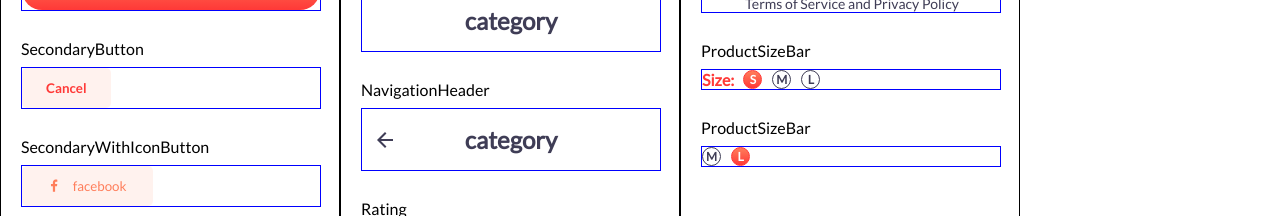
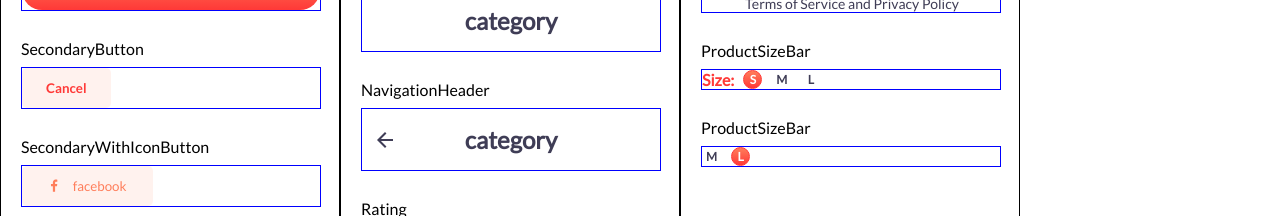
Before and after one commit to SVladikO/depoistu, a React (Create React App) app: page /components in a window 1280 px wide. Shown: the part 544-760 px from the top of the page. Built offline with nearby package versions, Linux system fonts and the light colour scheme.

Commit message:
Deleted border from selected mealSize

```diff
--- a/src/component/ProductSizeBar/ProductSizeBar.style.js
+++ b/src/component/ProductSizeBar/ProductSizeBar.style.js
@@ -25,7 +25,7 @@ export const SizeBlock = styled.div`
   justify-content: center;
 
   border-radius: 50%;
-  border: 1px solid ${p => p.active ? THEME.COLOR.PRIMARY : THEME.COLOR.ACCENT1};
+  ${p => p.active && `border: 1px solid ${THEME.COLOR.PRIMARY}`};
   color:       ${p => p.active ? THEME.COLOR.ACCENT4 : THEME.COLOR.ACCENT1};
   background:  ${p => p.active ? `linear-gradient(${THEME.GRADIENT.FROM}, ${THEME.GRADIENT.TO})` : THEME.COLOR.ACCENT4};
 `;
```
